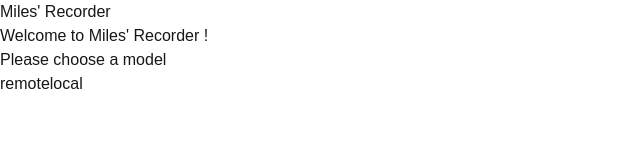
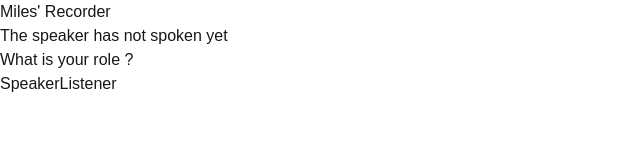
Before and after one commit to lt502676921/miles-recorder, a Next.js app: page / in a window 1280 px wide. Shown: the top 160 px of the page, without its empty margins (0-640 px from the left). Built offline with nearby package versions, Linux system fonts and the light colour scheme; what onnxruntime-web would draw is missing.

Commit message:
feat: broadcast

```diff
--- a/package.json
+++ b/package.json
@@ -13,7 +13,8 @@
     "onnxruntime-web": "^1.20.1",
     "openai": "^4.79.1",
     "react": "^19.0.0",
-    "react-dom": "^19.0.0"
+    "react-dom": "^19.0.0",
+    "socket.io-client": "^4.8.1"
   },
   "devDependencies": {
     "@types/node": "^20",
--- a/src/app/page.tsx
+++ b/src/app/page.tsx
@@ -1,10 +1,50 @@
 'use client';
-import { useState } from 'react';
+import { useRef, useState } from 'react';
+import io from 'socket.io-client';
+import type { Socket } from 'socket.io-client';
 import Local from '@/components/localWhisper';
 import Remote from '@/components/remoteWhisper';
 
 export default function Home() {
+  const [role, setRole] = useState<'speaker' | 'listener' | null>(null);
   const [mode, setMode] = useState<'remote' | 'local' | null>(null);
+
+  const [receivedSentences, setReceivedSentences] = useState<string[]>([]);
+
+  const socket = useRef<Socket | null>(null);
+
+  const setRoleToSpeaker = () => {
+    setRole('speaker');
+    socket.current = io('https://miles-recorder-server.oreo.ink');
+    socket.current.on('connect', () => {
+      console.log('Connected successfully');
+
+      socket.current!.on('error', err => {
+        console.log(err);
+      });
+
+      socket.current!.emit('join', 'Speaker');
+    });
+  };
+
+  const setRoleToListener = () => {
+    setRole('listener');
+
+    socket.current = io('https://miles-recorder-server.oreo.ink');
+    socket.current.on('connect', () => {
+      console.log('Connected successfully');
+
+      socket.current!.on('error', err => {
+        console.log(err);
+      });
+
+      socket.current!.emit('join', 'Listener');
+
+      socket.current!.on('newSentence', sentence => {
+        setReceivedSentences(pre => [...pre, sentence]);
+      });
+    });
+  };
 
   const setModeToRemote = () => setMode('remote');
 
@@ -12,8 +52,8 @@ export default function Home() {
 
   return (
     <div className="w-[100vw] h-[100vh] p-4 bg-black">
-      {mode ? (
-        <>{{ remote: <Remote />, local: <Local /> }[mode]}</>
+      {role === 'speaker' && mode ? (
+        <>{{ remote: <Remote socket={socket.current} />, local: <Local socket={socket.current} /> }[mode]}</>
       ) : (
         <div className="rounded-2xl h-full ring-1 ring-zinc-800 px-8 py-8 flex flex-col">
           <div className="w-full flex items-center justify-between pb-4">
@@ -21,6 +61,21 @@ export default function Home() {
               Miles' Recorder
             </div>
           </div>
+
+          <ul
+            className={`flex flex-col items-center ${
+              receivedSentences && receivedSentences.length === 0 && 'justify-center'
+            } flex-1 space-y-2 text-white overflow-auto [&::-webkit-scrollbar]:w-2 [&::-webkit-scrollbar-track]:bg-neutral-700 [&::-webkit-scrollbar-thumb]:bg-neutral-500`}>
+            {receivedSentences.length > 0 ? (
+              receivedSentences.map((text, index) => (
+                <li key={index} className="w-full p-3 bg-gray-800 rounded-md">
+                  {text}
+                </li>
+              ))
+            ) : (
+              <div className="text-gray-400 text-lg">The speaker has not spoken yet</div>
+            )}
+          </ul>
         </div>
       )}
 
@@ -28,11 +83,33 @@ export default function Home() {
         id="popup-modal"
         tabIndex={-1}
         className={`${
-          mode ? 'hidden' : ''
+          (role && role === 'speaker' && mode) || (role && role === 'listener') ? 'hidden' : ''
         } bg-[#00000073] backdrop-blur overflow-y-auto overflow-x-hidden fixed top-0 right-0 left-0 z-50 flex justify-center items-center w-full md:inset-0 h-[calc(100%-1rem)] max-h-full`}>
         <div className="relative p-4 w-full max-w-md max-h-full">
           <div className="relative bg-[#0e1013] rounded-lg dark:bg-gray-700 shadow-2xl">
             <div className="p-4 md:p-5 text-center">
+              {!role ? (
+                <>
+                  <h3 className="mb-5 text-lg font-normal text-gray-300 dark:text-gray-400">What is your role ?</h3>
+                  <button
+                    data-modal-hide="popup-modal"
+                    type="button"
+                    className="ease-in-out duration-300 w-24	py-2.5 text-sm font-medium focus:outline-none border border-[#1C1E22] bg-[#1C1E22] text-[#ccc5d9] rounded-lg hover:bg-[#1C1E22] hover:text-[#ac5dd9] hover:border-[#ac5dd9] focus:z-10 focus:ring-4 focus:ring-gray-100 dark:focus:ring-gray-700 dark:bg-gray-800 dark:text-gray-400 dark:border-gray-600 dark:hover:text-white dark:hover:bg-gray-700"
+                    onClick={setRoleToSpeaker}>
+                    Speaker
+                  </button>
+                  <button
+                    data-modal-hide="popup-modal"
+                    type="button"
+                    className="ease-in-out duration-300 w-24 ms-3 text-white bg-[#AC5DD9] hover:bg-[#8644b3] focus:ring-4 focus:outline-none focus:ring-red-300 dark:focus:ring-red-800 font-medium rounded-lg text-sm py-2.5"
+                    onClick={setRoleToListener}>
+                    Listener
+                  </button>
+                </>
+              ) : null}
+
+              {role === 'speaker' ? (
+                <>
                   <h3 className="mb-5 text-lg font-normal text-gray-300 dark:text-gray-400">
                     Welcome to Miles' Recorder !<div>Please choose a model</div>
                   </h3>
@@ -50,6 +127,8 @@ export default function Home() {
                     onClick={setModeToLocal}>
                     local
                   </button>
+                </>
+              ) : null}
             </div>
           </div>
         </div>
--- a/src/components/localWhisper.tsx
+++ b/src/components/localWhisper.tsx
@@ -1,9 +1,10 @@
 import { Prefetch } from '@/components/prefetch';
 import { useVad } from '@/vad/use-vad';
 import { useWhisper } from '@/whisper/use-whisper';
-import { useState } from 'react';
+import { useEffect, useState } from 'react';
+import type { Socket } from 'socket.io-client';
 
-export default function Local() {
+export default function Local({ socket }: { socket: Socket | null }) {
   const [transcription, setTranscription] = useState<String[]>([]);
   const { localRun } = useWhisper();
   const { recording, processing } = useVad({
@@ -29,6 +30,12 @@ export default function Local() {
       }
     },
   });
+
+  useEffect(() => {
+    if (socket && transcription.length > 0) {
+      socket.emit('broadcastSentence', transcription[transcription.length - 1]);
+    }
+  }, [transcription, socket]);
 
   return (
     <div className="rounded-2xl h-full ring-1 ring-zinc-800 px-8 py-8 flex flex-col">
--- a/src/components/remoteWhisper.tsx
+++ b/src/components/remoteWhisper.tsx
@@ -1,9 +1,10 @@
 import { Prefetch } from '@/components/prefetch';
 import { useVad } from '@/vad/use-vad';
 import { useWhisper } from '@/whisper/use-whisper';
-import { useState } from 'react';
+import { useEffect, useState } from 'react';
+import type { Socket } from 'socket.io-client';
 
-export default function Remote() {
+export default function Remote({ socket }: { socket: Socket | null }) {
   const [transcription, setTranscription] = useState<String[]>([]);
   const { remoteRun } = useWhisper();
   const { recording, processing } = useVad({
@@ -29,6 +30,12 @@ export default function Remote() {
       }
     },
   });
+
+  useEffect(() => {
+    if (socket && transcription.length > 0) {
+      socket.emit('broadcastSentence', transcription[transcription.length - 1]);
+    }
+  }, [transcription, socket]);
 
   return (
     <div className="rounded-2xl h-full ring-1 ring-zinc-800 px-8 py-8 flex flex-col">
```
Also changed, not shown: 2 other files (tests, documents, lock files or other folders). Lines whose indentation alone changed are shown as unchanged.
